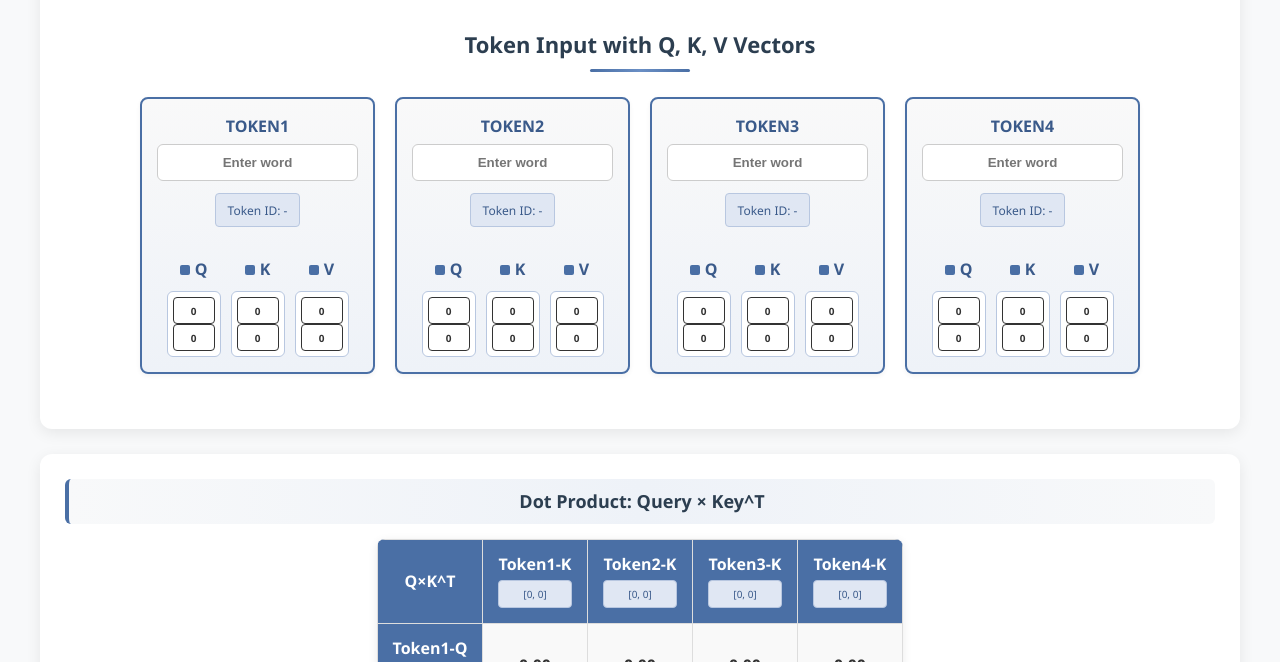
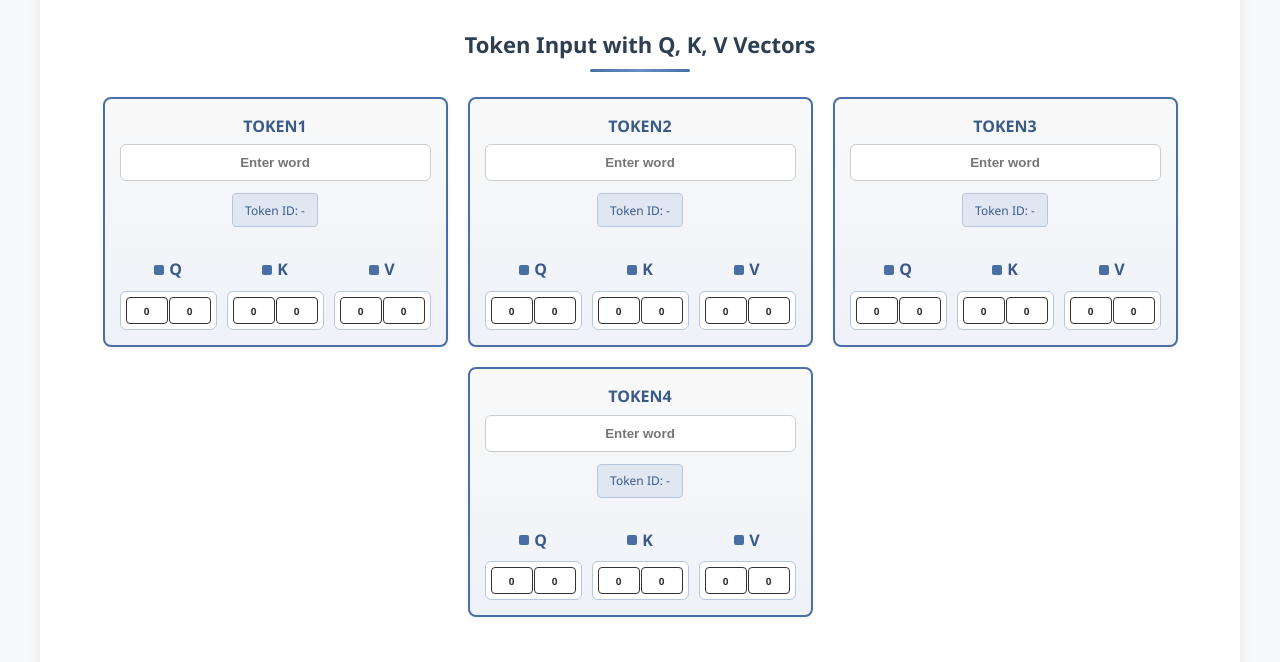
Before and after one commit to devashish234073/simplified_rnn_and_transformer, a plain HTML site: page attention_mechanism_visualized.html in a window 1280 px wide. Shown: the part 136-798 px from the top of the page. Drawn offline with Linux system fonts and the light colour scheme.

Commit message:
added a vector-cell-container to make the vectors horizontal

```diff
--- a/attention_mechanism_visualized.html
+++ b/attention_mechanism_visualized.html
@@ -1,5 +1,6 @@
 <!DOCTYPE html>
 <html lang="en">
+
 <head>
     <meta charset="UTF-8">
     <meta name="viewport" content="width=device-width, initial-scale=1.0">
@@ -19,13 +20,13 @@
             background: white;
             padding: 25px;
             border-radius: 12px;
-            box-shadow: 0 4px 15px rgba(0,0,0,0.08);
+            box-shadow: 0 4px 15px rgba(0, 0, 0, 0.08);
             margin-bottom: 25px;
             transition: transform 0.2s, box-shadow 0.2s;
         }
 
         .container:hover {
-            box-shadow: 0 6px 20px rgba(0,0,0,0.12);
+            box-shadow: 0 6px 20px rgba(0, 0, 0, 0.12);
             transform: translateY(-2px);
         }
 
@@ -47,12 +48,12 @@
             background: linear-gradient(to bottom, #f9f9f9, #eef2f8);
             min-width: 140px;
             transition: all 0.3s ease;
-            box-shadow: 0 2px 5px rgba(0,0,0,0.05);
+            box-shadow: 0 2px 5px rgba(0, 0, 0, 0.05);
         }
 
         .token-box:hover {
             border-color: #3a5a8a;
-            box-shadow: 0 4px 10px rgba(0,0,0,0.1);
+            box-shadow: 0 4px 10px rgba(0, 0, 0, 0.1);
             transform: translateY(-3px);
         }
 
@@ -124,6 +125,11 @@
             gap: 5px;
         }
 
+        .vector-cell-container {
+            display: flex;
+            gap: 1px;
+        }
+
         .vector-cell {
             width: 50px;
             height: 30px;
@@ -158,7 +164,7 @@
             border-collapse: collapse;
             margin: 0 auto;
             background: white;
-            box-shadow: 0 2px 10px rgba(0,0,0,0.08);
+            box-shadow: 0 2px 10px rgba(0, 0, 0, 0.08);
             border-radius: 8px;
             overflow: hidden;
         }
@@ -207,13 +213,13 @@
             padding: 15px;
             background: linear-gradient(to bottom, #f0f8ff, #e6f0ff);
             min-width: 200px;
-            box-shadow: 0 3px 8px rgba(0,0,0,0.08);
+            box-shadow: 0 3px 8px rgba(0, 0, 0, 0.08);
             transition: transform 0.2s;
         }
 
         .output-vector:hover {
             transform: translateY(-3px);
-            box-shadow: 0 5px 15px rgba(0,0,0,0.1);
+            box-shadow: 0 5px 15px rgba(0, 0, 0, 0.1);
         }
 
         .section-title {
@@ -300,6 +306,7 @@
         }
     </style>
 </head>
+
 <body>
     <div class="container">
         <h1>Transformer Attention Mechanism</h1>
@@ -316,22 +323,34 @@
                     <div style="text-align: center;">
                         <div class="vector-label">Q</div>
                         <div style="border: 1px solid #b8c7e0; padding: 5px; background: white; border-radius: 6px;">
-                            <div class="vector-cell" id="q1_0" style="width: 40px; height: 25px; font-size: 10px;">0</div>
-                            <div class="vector-cell" id="q1_1" style="width: 40px; height: 25px; font-size: 10px;">0</div>
+                            <div class="vector-cell-container">
+                            <div class="vector-cell" id="q1_0" style="width: 40px; height: 25px; font-size: 10px;">0
+                            </div>
+                            <div class="vector-cell" id="q1_1" style="width: 40px; height: 25px; font-size: 10px;">0
+                            </div>
+                            </div>
                         </div>
                     </div>
                     <div style="text-align: center;">
                         <div class="vector-label">K</div>
                         <div style="border: 1px solid #b8c7e0; padding: 5px; background: white; border-radius: 6px;">
-                            <div class="vector-cell" id="k1_0" style="width: 40px; height: 25px; font-size: 10px;">0</div>
-                            <div class="vector-cell" id="k1_1" style="width: 40px; height: 25px; font-size: 10px;">0</div>
+                            <div class="vector-cell-container">
+                            <div class="vector-cell" id="k1_0" style="width: 40px; height: 25px; font-size: 10px;">0
+                            </div>
+                            <div class="vector-cell" id="k1_1" style="width: 40px; height: 25px; font-size: 10px;">0
+                            </div>
+                            </div>
                         </div>
                     </div>
                     <div style="text-align: center;">
                         <div class="vector-label">V</div>
                         <div style="border: 1px solid #b8c7e0; padding: 5px; background: white; border-radius: 6px;">
-                            <div class="vector-cell" id="v1_0" style="width: 40px; height: 25px; font-size: 10px;">0</div>
-                            <div class="vector-cell" id="v1_1" style="width: 40px; height: 25px; font-size: 10px;">0</div>
+                            <div class="vector-cell-container">
+                            <div class="vector-cell" id="v1_0" style="width: 40px; height: 25px; font-size: 10px;">0
+                            </div>
+                            <div class="vector-cell" id="v1_1" style="width: 40px; height: 25px; font-size: 10px;">0
+                            </div>
+                            </div>
                         </div>
                     </div>
                 </div>
@@ -347,22 +366,34 @@
                     <div style="text-align: center;">
                         <div class="vector-label">Q</div>
                         <div style="border: 1px solid #b8c7e0; padding: 5px; background: white; border-radius: 6px;">
-                            <div class="vector-cell" id="q2_0" style="width: 40px; height: 25px; font-size: 10px;">0</div>
-                            <div class="vector-cell" id="q2_1" style="width: 40px; height: 25px; font-size: 10px;">0</div>
+                            <div class="vector-cell-container">
+                            <div class="vector-cell" id="q2_0" style="width: 40px; height: 25px; font-size: 10px;">0
+                            </div>
+                            <div class="vector-cell" id="q2_1" style="width: 40px; height: 25px; font-size: 10px;">0
+                            </div>
+                            </div>
                         </div>
                     </div>
                     <div style="text-align: center;">
                         <div class="vector-label">K</div>
                         <div style="border: 1px solid #b8c7e0; padding: 5px; background: white; border-radius: 6px;">
-                            <div class="vector-cell" id="k2_0" style="width: 40px; height: 25px; font-size: 10px;">0</div>
-                            <div class="vector-cell" id="k2_1" style="width: 40px; height: 25px; font-size: 10px;">0</div>
+                            <div class="vector-cell-container">
+                            <div class="vector-cell" id="k2_0" style="width: 40px; height: 25px; font-size: 10px;">0
+                            </div>
+                            <div class="vector-cell" id="k2_1" style="width: 40px; height: 25px; font-size: 10px;">0
+                            </div>
+                            </div>
                         </div>
                     </div>
                     <div style="text-align: center;">
                         <div class="vector-label">V</div>
                         <div style="border: 1px solid #b8c7e0; padding: 5px; background: white; border-radius: 6px;">
-                            <div class="vector-cell" id="v2_0" style="width: 40px; height: 25px; font-size: 10px;">0</div>
-                            <div class="vector-cell" id="v2_1" style="width: 40px; height: 25px; font-size: 10px;">0</div>
+                            <div class="vector-cell-container">
+                            <div class="vector-cell" id="v2_0" style="width: 40px; height: 25px; font-size: 10px;">0
+                            </div>
+                            <div class="vector-cell" id="v2_1" style="width: 40px; height: 25px; font-size: 10px;">0
+                            </div>
+                            </div>
                         </div>
                     </div>
                 </div>
@@ -378,22 +409,34 @@
                     <div style="text-align: center;">
                         <div class="vector-label">Q</div>
                         <div style="border: 1px solid #b8c7e0; padding: 5px; background: white; border-radius: 6px;">
-                            <div class="vector-cell" id="q3_0" style="width: 40px; height: 25px; font-size: 10px;">0</div>
-                            <div class="vector-cell" id="q3_1" style="width: 40px; height: 25px; font-size: 10px;">0</div>
+                            <div class="vector-cell-container">
+                            <div class="vector-cell" id="q3_0" style="width: 40px; height: 25px; font-size: 10px;">0
+                            </div>
+                            <div class="vector-cell" id="q3_1" style="width: 40px; height: 25px; font-size: 10px;">0
+                            </div>
+                            </div>
                         </div>
                     </div>
                     <div style="text-align: center;">
                         <div class="vector-label">K</div>
                         <div style="border: 1px solid #b8c7e0; padding: 5px; background: white; border-radius: 6px;">
-                            <div class="vector-cell" id="k3_0" style="width: 40px; height: 25px; font-size: 10px;">0</div>
-                            <div class="vector-cell" id="k3_1" style="width: 40px; height: 25px; font-size: 10px;">0</div>
+                            <div class="vector-cell-container">
+                            <div class="vector-cell" id="k3_0" style="width: 40px; height: 25px; font-size: 10px;">0
+                            </div>
+                            <div class="vector-cell" id="k3_1" style="width: 40px; height: 25px; font-size: 10px;">0
+                            </div>
+                            </div>
                         </div>
                     </div>
                     <div style="text-align: center;">
                         <div class="vector-label">V</div>
                         <div style="border: 1px solid #b8c7e0; padding: 5px; background: white; border-radius: 6px;">
-                            <div class="vector-cell" id="v3_0" style="width: 40px; height: 25px; font-size: 10px;">0</div>
-                            <div class="vector-cell" id="v3_1" style="width: 40px; height: 25px; font-size: 10px;">0</div>
+                            <div class="vector-cell-container">
+                            <div class="vector-cell" id="v3_0" style="width: 40px; height: 25px; font-size: 10px;">0
+                            </div>
+                            <div class="vector-cell" id="v3_1" style="width: 40px; height: 25px; font-size: 10px;">0
+                            </div>
+                            </div>
                         </div>
                     </div>
                 </div>
@@ -409,22 +452,34 @@
                     <div style="text-align: center;">
                         <div class="vector-label">Q</div>
                         <div style="border: 1px solid #b8c7e0; padding: 5px; background: white; border-radius: 6px;">
-                            <div class="vector-cell" id="q4_0" style="width: 40px; height: 25px; font-size: 10px;">0</div>
-                            <div class="vector-cell" id="q4_1" style="width: 40px; height: 25px; font-size: 10px;">0</div>
+                            <div class="vector-cell-container">
+                            <div class="vector-cell" id="q4_0" style="width: 40px; height: 25px; font-size: 10px;">0
+                            </div>
+                            <div class="vector-cell" id="q4_1" style="width: 40px; height: 25px; font-size: 10px;">0
+                            </div>
+                            </div>
                         </div>
                     </div>
                     <div style="text-align: center;">
                         <div class="vector-label">K</div>
                         <div style="border: 1px solid #b8c7e0; padding: 5px; background: white; border-radius: 6px;">
-                            <div class="vector-cell" id="k4_0" style="width: 40px; height: 25px; font-size: 10px;">0</div>
-                            <div class="vector-cell" id="k4_1" style="width: 40px; height: 25px; font-size: 10px;">0</div>
+                            <div class="vector-cell-container">
+                            <div class="vector-cell" id="k4_0" style="width: 40px; height: 25px; font-size: 10px;">0
+                            </div>
+                            <div class="vector-cell" id="k4_1" style="width: 40px; height: 25px; font-size: 10px;">0
+                            </div>
+                            </div>
                         </div>
                     </div>
                     <div style="text-align: center;">
                         <div class="vector-label">V</div>
                         <div style="border: 1px solid #b8c7e0; padding: 5px; background: white; border-radius: 6px;">
-                            <div class="vector-cell" id="v4_0" style="width: 40px; height: 25px; font-size: 10px;">0</div>
-                            <div class="vector-cell" id="v4_1" style="width: 40px; height: 25px; font-size: 10px;">0</div>
+                            <div class="vector-cell-container">
+                            <div class="vector-cell" id="v4_0" style="width: 40px; height: 25px; font-size: 10px;">0
+                            </div>
+                            <div class="vector-cell" id="v4_1" style="width: 40px; height: 25px; font-size: 10px;">0
+                            </div>
+                            </div>
                         </div>
                     </div>
                 </div>
@@ -614,24 +669,24 @@
         function updateTokenVectors(queries, keys, values) {
             for (let i = 0; i < 4; i++) {
                 // Update Q vectors
-                document.getElementById(`q${i+1}_0`).textContent = queries[i][0];
-                document.getElementById(`q${i+1}_1`).textContent = queries[i][1];
+                document.getElementById(`q${i + 1}_0`).textContent = queries[i][0];
+                document.getElementById(`q${i + 1}_1`).textContent = queries[i][1];
 
                 // Update K vectors
-                document.getElementById(`k${i+1}_0`).textContent = keys[i][0];
-                document.getElementById(`k${i+1}_1`).textContent = keys[i][1];
+                document.getElementById(`k${i + 1}_0`).textContent = keys[i][0];
+                document.getElementById(`k${i + 1}_1`).textContent = keys[i][1];
 
                 // Update V vectors
-                document.getElementById(`v${i+1}_0`).textContent = values[i][0];
-                document.getElementById(`v${i+1}_1`).textContent = values[i][1];
+                document.getElementById(`v${i + 1}_0`).textContent = values[i][0];
+                document.getElementById(`v${i + 1}_1`).textContent = values[i][1];
 
                 // Update table header Q vectors
-                document.getElementById(`header_q${i+1}_0`).textContent = queries[i][0];
-                document.getElementById(`header_q${i+1}_1`).textContent = queries[i][1];
+                document.getElementById(`header_q${i + 1}_0`).textContent = queries[i][0];
+                document.getElementById(`header_q${i + 1}_1`).textContent = queries[i][1];
 
                 // Update table header K vectors
-                document.getElementById(`header_k${i+1}_0`).textContent = keys[i][0];
-                document.getElementById(`header_k${i+1}_1`).textContent = keys[i][1];
+                document.getElementById(`header_k${i + 1}_0`).textContent = keys[i][0];
+                document.getElementById(`header_k${i + 1}_1`).textContent = keys[i][1];
             }
         }
 
@@ -714,7 +769,7 @@
                 for (let j = 0; j < 4; j++) {
                     const dot = dotProduct(queries[i], keys[j]);
                     row.push(dot);
-                    document.getElementById(`dot_${i+1}_${j+1}`).textContent = dot.toFixed(2);
+                    document.getElementById(`dot_${i + 1}_${j + 1}`).textContent = dot.toFixed(2);
                 }
                 dotProducts.push(row);
             }
@@ -725,7 +780,7 @@
                 const softmaxRow = softmax(dotProducts[i]);
                 attentionScores.push(softmaxRow);
                 for (let j = 0; j < 4; j++) {
-                    document.getElementById(`soft_${i+1}_${j+1}`).textContent = softmaxRow[j].toFixed(3);
+                    document.getElementById(`soft_${i + 1}_${j + 1}`).textContent = softmaxRow[j].toFixed(3);
                 }
             }
 
@@ -742,4 +797,5 @@
         updateAll();
     </script>
 </body>
+
 </html>
```
